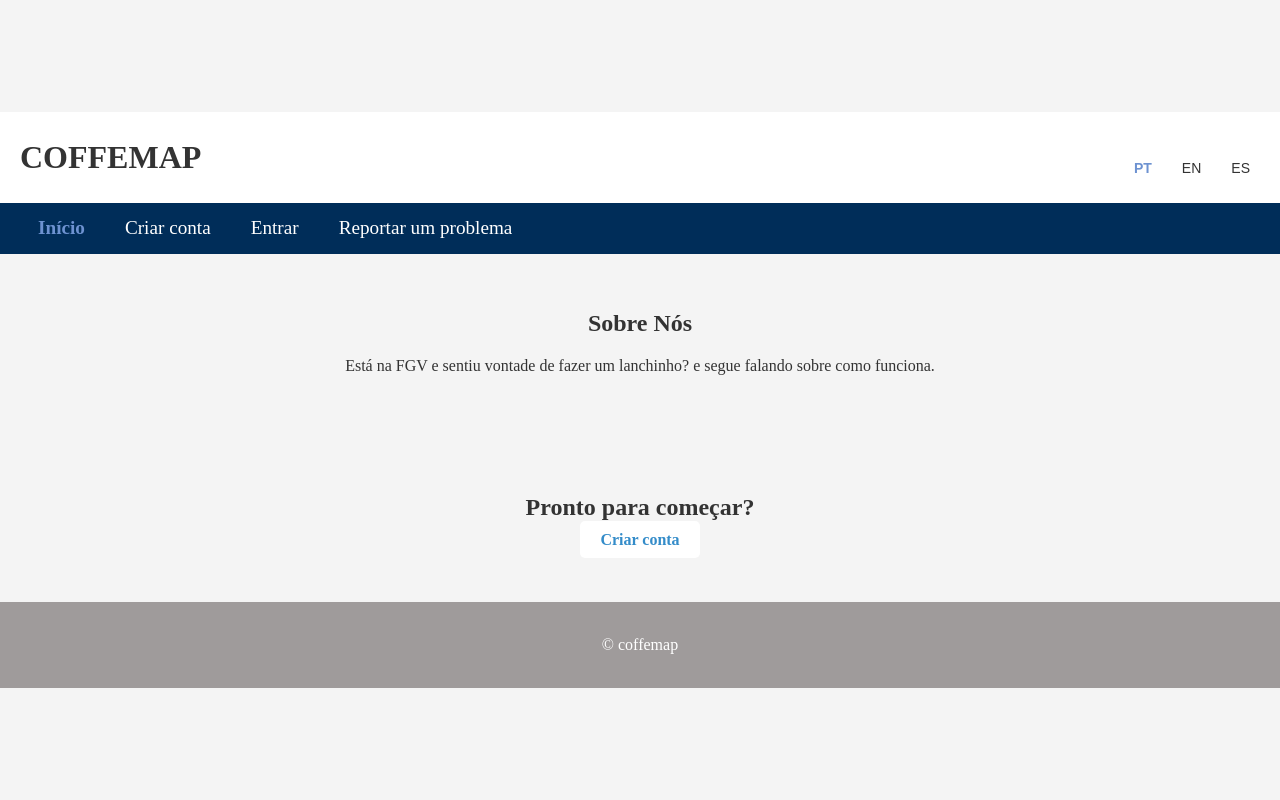
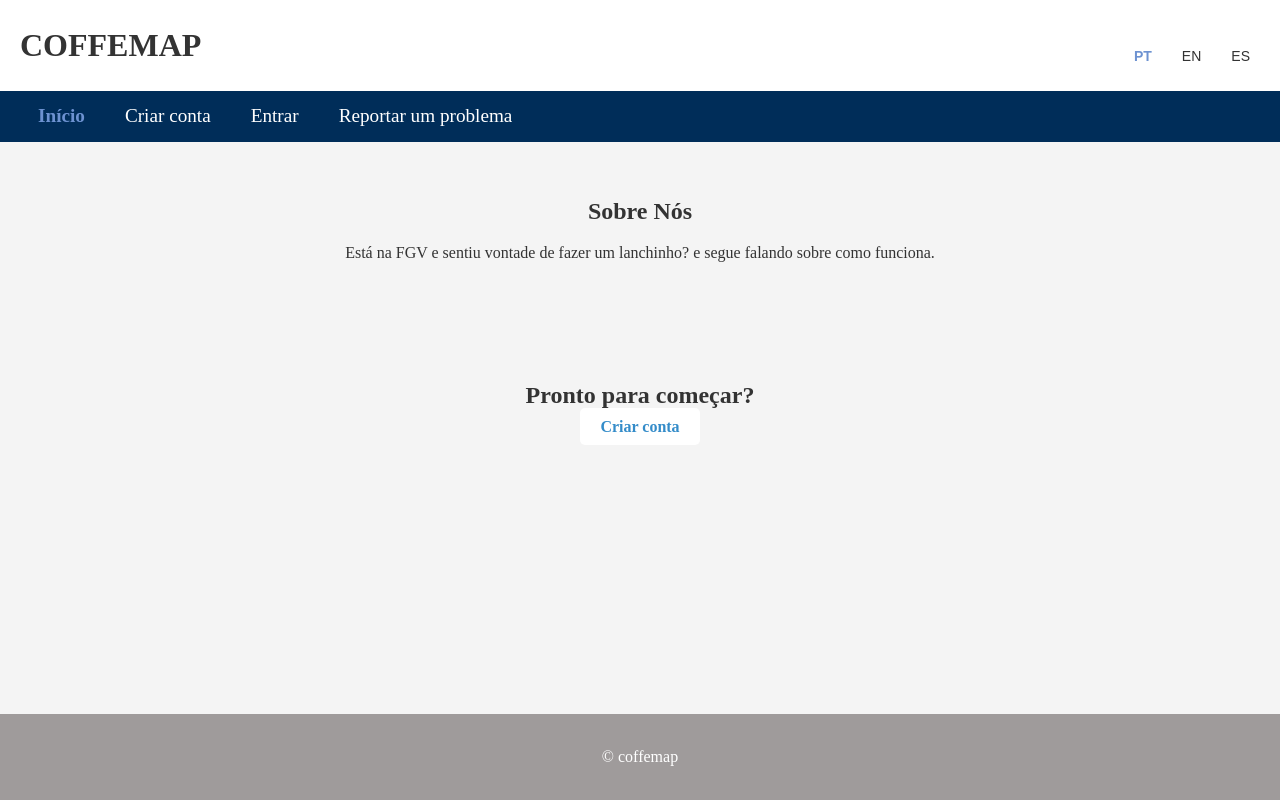
Before and after one commit to ddanieldma/software-engineering, a Flask app: page / in a window 1280 px wide. Run offline with Flask 3, Linux system fonts and the light colour scheme.

Commit message:
Fix design of index page

```diff
--- a/src/webpage/static/style.css
+++ b/src/webpage/static/style.css
@@ -13,7 +13,7 @@ body {
     color: #333;
     display: flex;
     justify-content: center;
-    min-height: 100vh;
+    min-height: 1vh;
     flex-direction: column;
     text-align: center;
 
@@ -132,6 +132,9 @@ footer {
     color: white;
     text-align: center;
     padding: 20px;
+    bottom: 0;
+    position: fixed;
+    width: 100%;
 }
 
 /* Estilo para o formulário de criação de conta */
```
